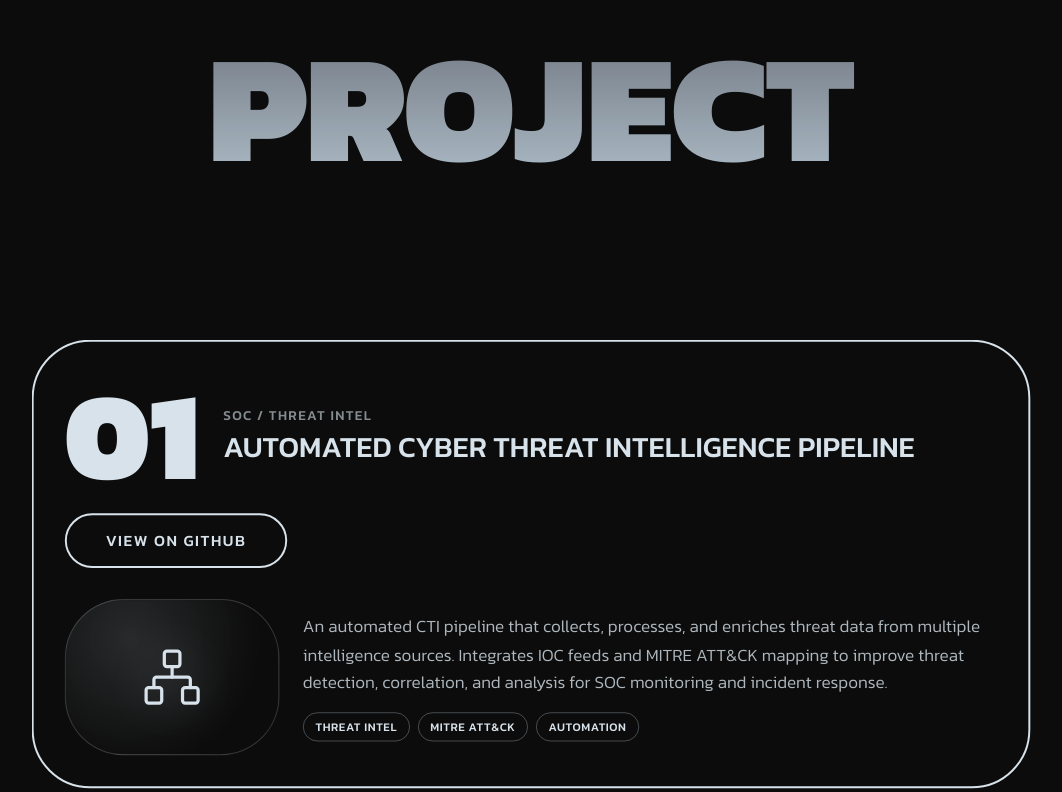
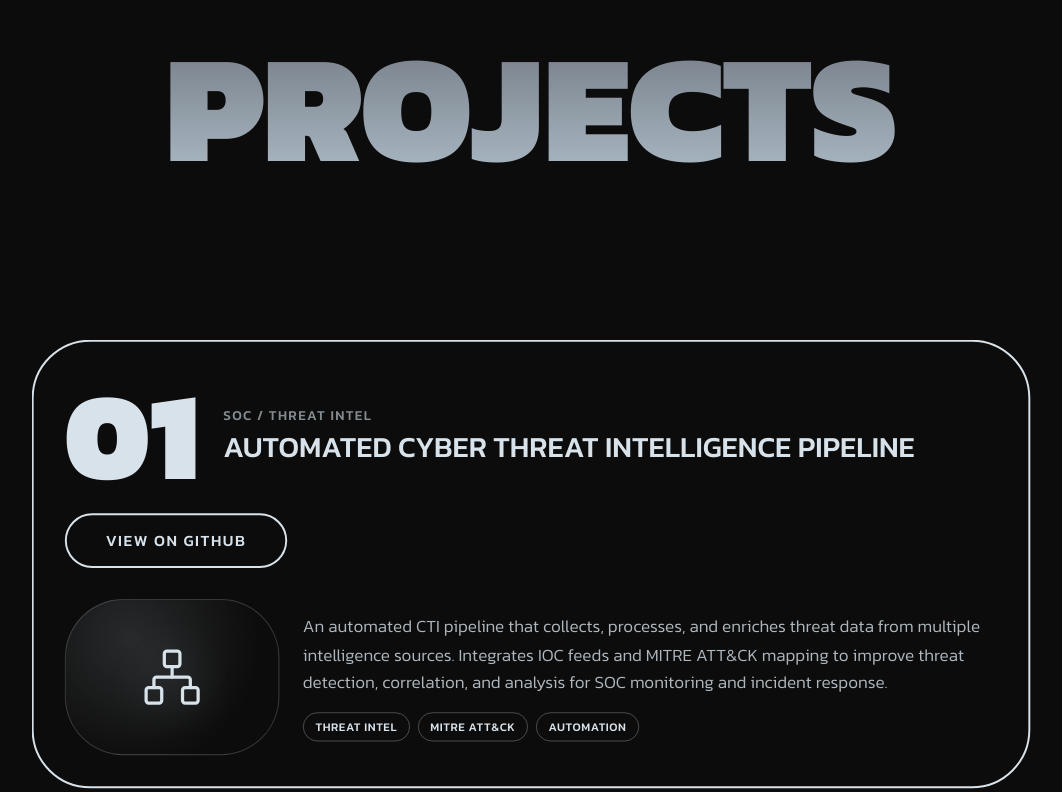
Before and after one commit to HARIPRAKASH805/portfolio, a React (Vite) app: page / in a window 1280 px wide. Shown: the part 4926-5718 px from the top of the page, without its empty margins (109-1171 px from the left). Built offline with nearby package versions, Linux system fonts and the light colour scheme.

Commit message:
Update ProjectsSection.tsx

```diff
--- a/src/components/ProjectsSection.tsx
+++ b/src/components/ProjectsSection.tsx
@@ -13,7 +13,7 @@ export default function ProjectsSection() {
           className="hero-heading font-black uppercase text-center mb-16 sm:mb-20 md:mb-28"
           style={{ fontSize: 'clamp(3rem, 12vw, 160px)' }}
         >
-          Project
+          Projects
         </h2>
       </FadeIn>
 
```
